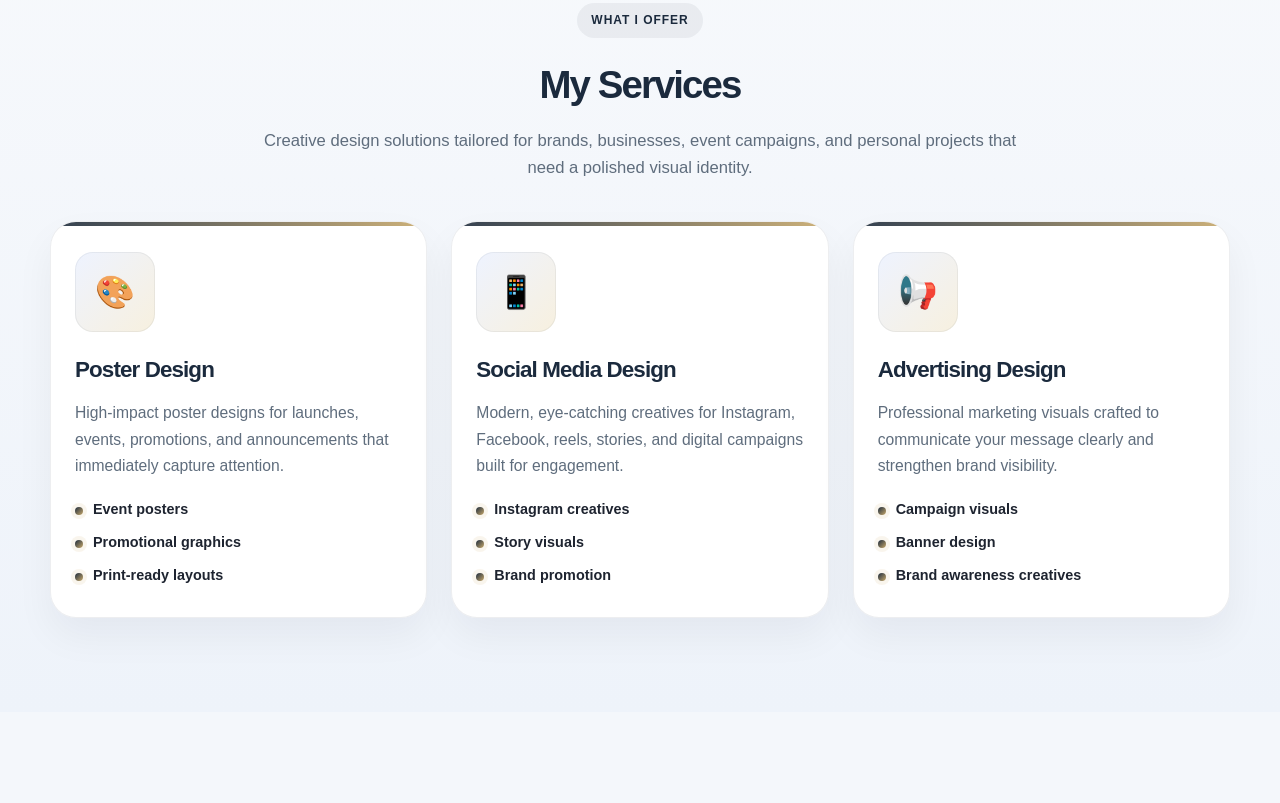
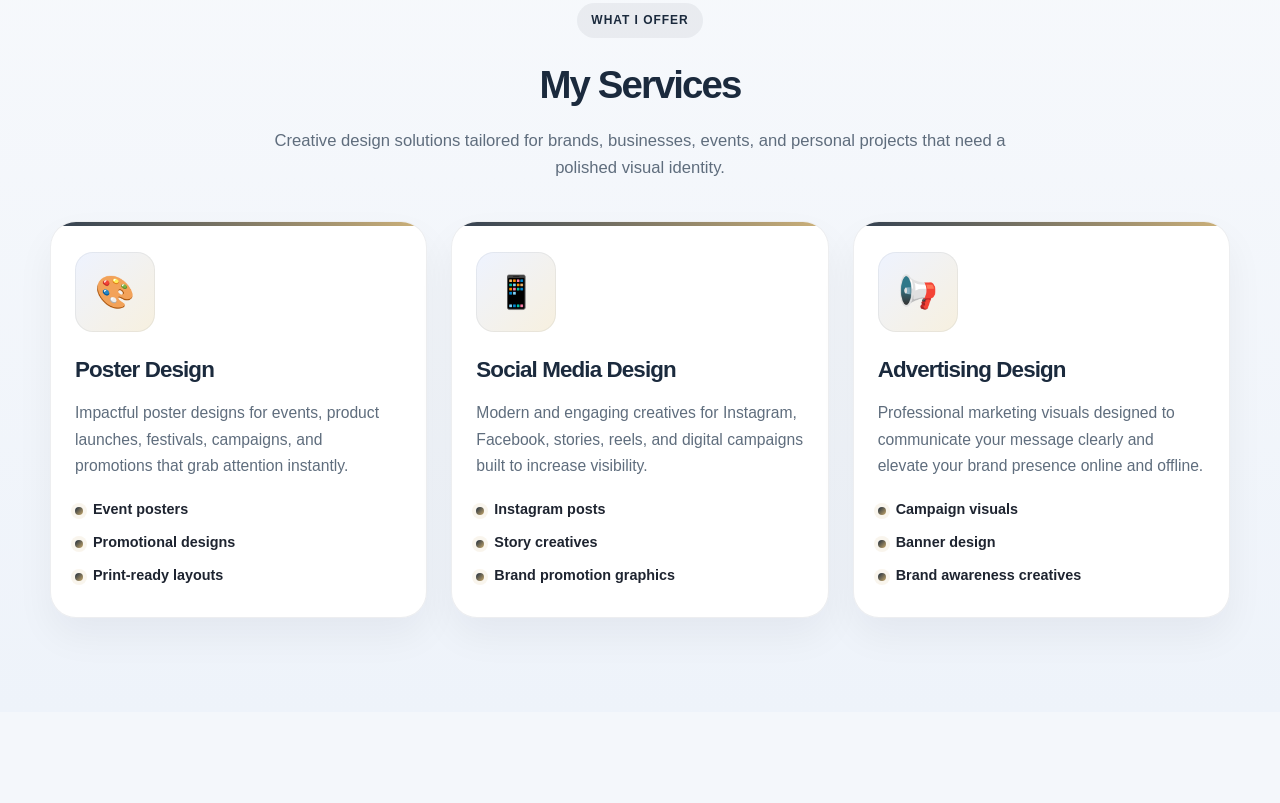
Before and after one commit to nonemega07-commits/blthunder, a plain HTML site: page index.html in a window 1280 px wide. Shown: the part 1616-2419 px from the top of the page. Drawn offline with Linux system fonts and the light colour scheme.

Commit message:
Refine text content in index.html
Updated various text elements for clarity and consistency.

```diff
--- a/index.html
+++ b/index.html
@@ -3,12 +3,11 @@
 <head>
   <meta charset="UTF-8" />
   <meta name="viewport" content="width=device-width, initial-scale=1.0" />
-  <title>jinshad | Creative Designer</title>
+  <title>jinshad | Jinshad</title>
   <meta
     name="description"
     content="Creative graphic design studio for posters, social media creatives, branding and promotional visuals."
   />
-
   <style>
     :root {
       --bg: #f4f7fb;
@@ -135,7 +134,7 @@
       position: relative;
       overflow: hidden;
       padding: 86px 0 72px;
-      background: linear-gradient(135deg, #eef3ff 0%, #f9f4ed 100%);
+      background: linear-gradient(135deg, #eef3ff 0%, #f8f3ea 100%);
     }
 
     .hero::before {
@@ -234,7 +233,7 @@
     .visual-card {
       position: relative;
       width: min(100%, 420px);
-      background: linear-gradient(135deg, rgba(27, 42, 61, 0.96), rgba(200, 169, 107, 0.78));
+      background: linear-gradient(135deg, rgba(27, 42, 61, 0.96), rgba(200, 169, 107, 0.8));
       border-radius: 32px;
       padding: 24px;
       color: white;
@@ -861,7 +860,7 @@
         <div class="section-head">
           <span class="section-tag">What I Offer</span>
           <h2>My Services</h2>
-          <p>Creative design solutions tailored for brands, businesses, event campaigns, and personal projects that need a polished visual identity.</p>
+          <p>Creative design solutions tailored for brands, businesses, events, and personal projects that need a polished visual identity.</p>
         </div>
 
         <div class="service-grid">
@@ -869,10 +868,10 @@
             <div class="service-icon">🎨</div>
             <div class="service-content">
               <h3>Poster Design</h3>
-              <p>High-impact poster designs for launches, events, promotions, and announcements that immediately capture attention.</p>
+              <p>Impactful poster designs for events, product launches, festivals, campaigns, and promotions that grab attention instantly.</p>
               <ul>
                 <li>Event posters</li>
-                <li>Promotional graphics</li>
+                <li>Promotional designs</li>
                 <li>Print-ready layouts</li>
               </ul>
             </div>
@@ -882,11 +881,11 @@
             <div class="service-icon">📱</div>
             <div class="service-content">
               <h3>Social Media Design</h3>
-              <p>Modern, eye-catching creatives for Instagram, Facebook, reels, stories, and digital campaigns built for engagement.</p>
+              <p>Modern and engaging creatives for Instagram, Facebook, stories, reels, and digital campaigns built to increase visibility.</p>
               <ul>
-                <li>Instagram creatives</li>
-                <li>Story visuals</li>
-                <li>Brand promotion</li>
+                <li>Instagram posts</li>
+                <li>Story creatives</li>
+                <li>Brand promotion graphics</li>
               </ul>
             </div>
           </article>
@@ -895,7 +894,7 @@
             <div class="service-icon">📢</div>
             <div class="service-content">
               <h3>Advertising Design</h3>
-              <p>Professional marketing visuals crafted to communicate your message clearly and strengthen brand visibility.</p>
+              <p>Professional marketing visuals designed to communicate your message clearly and elevate your brand presence online and offline.</p>
               <ul>
                 <li>Campaign visuals</li>
                 <li>Banner design</li>
```
